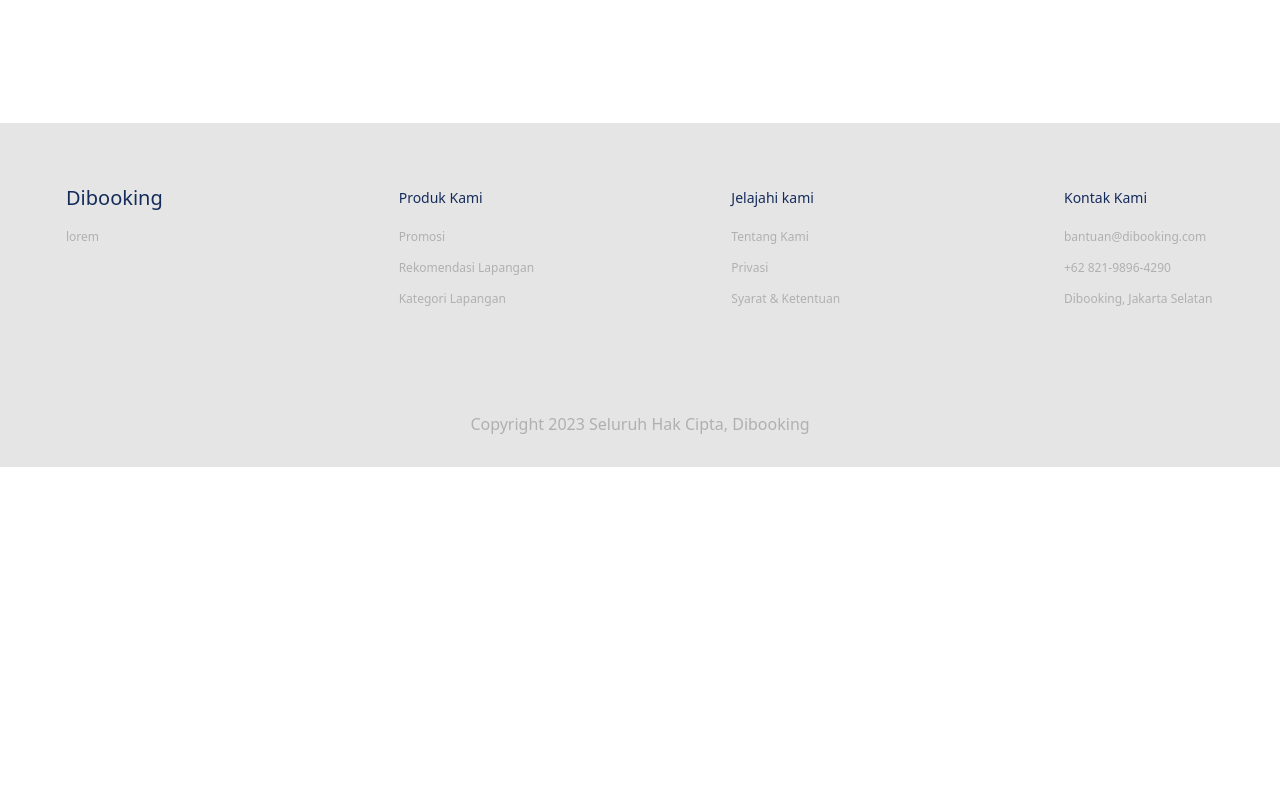
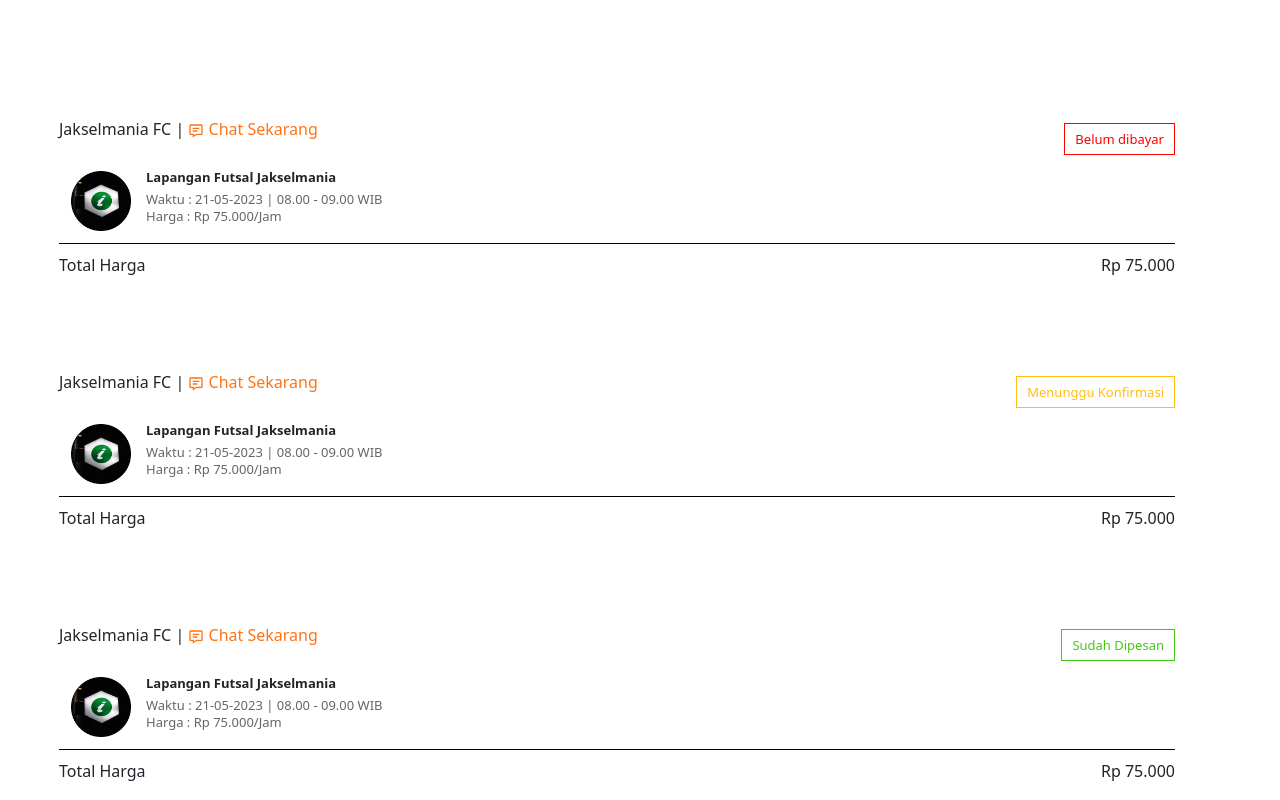
Before and after one commit to Rizqi30/Utek_Utek, a React (Create React App) app: page / in a window 1280 px wide. Shown: the part 4100-4900 px from the top of the page. Before the commit the page ends 4567 px from the top, so only its background shows below. Built offline with nearby package versions, Linux system fonts and the light colour scheme.

Commit message:
add the order page

```diff
--- a/src/App.js
+++ b/src/App.js
@@ -5,6 +5,7 @@ import Homepage from './pages/Homepage';
 import Detail from './pages/Detail';
 import Footer from './components/Footer';
 import Pembayaran from './pages/Pembayaran';
+import Order from './pages/Order';
 
 function App() {
   return (
@@ -13,6 +14,7 @@ function App() {
       <Homepage/>
       <Detail/>
       <Pembayaran/>
+      <Order/>
       <Footer/>
     </>
   );
--- /dev/null
+++ b/src/pages/Order.js
@@ -0,0 +1,227 @@
+import React from 'react';
+import { BiMessageDetail } from 'react-icons/bi';
+import Ellipse from '../assets/Ellipse 17.png';
+
+function Order() {
+  return (
+    <section
+      className='mt-1 mb-5'
+      style={{
+        height: 'fit-content',
+        maxWidth: '1200px',
+        overflow: 'hidden',
+        margin: 'auto',
+      }}
+    >
+      <div
+        className='container'
+        style={{ marginLeft: '7px', marginBottom: '90px', lineHeight: '10px' }}
+      >
+        <div className='d-flex justify-content-between'>
+          <div className='d-flex'>
+            <p>
+              <span style={{ fontWeight: "500" }}>Jakselmania FC</span> |{" "}
+              <BiMessageDetail style={{ color: "#FF7315" }} />{" "}
+              <span style={{ color: "#FF7315" }}>Chat Sekarang</span>
+            </p>
+          </div>
+          <p style={{fontSize: '13px', border: '1px solid #FF0000', padding: '10px', color: '#FF0000'}}>Belum dibayar</p>
+        </div>
+        <div
+          className="container mb-3"
+          style={{
+            display: "flex",
+            height: "fit-content",
+            maxWidth: "1200px",
+            overflow: "hidden",
+            margin: "auto",
+            borderBottom: "1px solid black",
+            paddingBottom: "10px",
+          }}
+        >
+          <img
+            src={Ellipse}
+            alt="elipse"
+            style={{ height: "60px", width: "60px" }}
+          />
+          <div className="content" style={{ alignItems: "center" }}>
+            <p
+              style={{
+                marginLeft: "15px",
+                fontWeight: "700",
+                fontSize: "13px",
+                lineHeight: "12px",
+              }}
+            >
+              Lapangan Futsal Jakselmania
+            </p>
+            <p
+              style={{
+                marginLeft: "15px",
+                color: "#666666",
+                fontSize: "13px",
+                lineHeight: "1px",
+              }}
+            >
+              Waktu : 21-05-2023 | 08.00 - 09.00 WIB
+            </p>
+            <p
+              style={{
+                marginLeft: "15px",
+                color: "#666666",
+                fontSize: "13px",
+                lineHeight: "1px",
+              }}
+            >
+              Harga : Rp 75.000/Jam
+            </p>
+          </div>
+        </div>
+        <div className='d-flex justify-content-between'>
+          <p>Total Harga</p>
+          <p>Rp 75.000</p>
+        </div>
+      </div>
+      <div
+        className='container'
+        style={{ marginLeft: '7px', marginBottom: '90px', lineHeight: '10px' }}
+      >
+        <div className='d-flex justify-content-between'>
+          <div className='d-flex'>
+            <p>
+              <span style={{ fontWeight: "500" }}>Jakselmania FC</span> |{" "}
+              <BiMessageDetail style={{ color: "#FF7315" }} />{" "}
+              <span style={{ color: "#FF7315" }}>Chat Sekarang</span>
+            </p>
+          </div>
+          <p style={{fontSize: '13px', border: '1px solid #FFBD15', padding: '10px', color: '#FFBD15'}}>Menunggu Konfirmasi</p>
+        </div>
+        <div
+          className="container mb-3"
+          style={{
+            display: "flex",
+            height: "fit-content",
+            maxWidth: "1200px",
+            overflow: "hidden",
+            margin: "auto",
+            borderBottom: "1px solid black",
+            paddingBottom: "10px",
+          }}
+        >
+          <img
+            src={Ellipse}
+            alt="elipse"
+            style={{ height: "60px", width: "60px" }}
+          />
+          <div className="content" style={{ alignItems: "center" }}>
+            <p
+              style={{
+                marginLeft: "15px",
+                fontWeight: "700",
+                fontSize: "13px",
+                lineHeight: "12px",
+              }}
+            >
+              Lapangan Futsal Jakselmania
+            </p>
+            <p
+              style={{
+                marginLeft: "15px",
+                color: "#666666",
+                fontSize: "13px",
+                lineHeight: "1px",
+              }}
+            >
+              Waktu : 21-05-2023 | 08.00 - 09.00 WIB
+            </p>
+            <p
+              style={{
+                marginLeft: "15px",
+                color: "#666666",
+                fontSize: "13px",
+                lineHeight: "1px",
+              }}
+            >
+              Harga : Rp 75.000/Jam
+            </p>
+          </div>
+        </div>
+        <div className='d-flex justify-content-between'>
+          <p>Total Harga</p>
+          <p>Rp 75.000</p>
+        </div>
+      </div>
+      <div
+        className='container'
+        style={{ marginLeft: '7px', marginBottom: '90px', lineHeight: '10px' }}
+      >
+        <div className='d-flex justify-content-between'>
+          <div className='d-flex'>
+            <p>
+              <span style={{ fontWeight: "500" }}>Jakselmania FC</span> |{" "}
+              <BiMessageDetail style={{ color: "#FF7315" }} />{" "}
+              <span style={{ color: "#FF7315" }}>Chat Sekarang</span>
+            </p>
+          </div>
+          <p style={{fontSize: '13px', border: '1px solid #43C914', padding: '10px', color: '#43C914'}}>Sudah Dipesan</p>
+        </div>
+        <div
+          className="container mb-3"
+          style={{
+            display: "flex",
+            height: "fit-content",
+            maxWidth: "1200px",
+            overflow: "hidden",
+            margin: "auto",
+            borderBottom: "1px solid black",
+            paddingBottom: "10px",
+          }}
+        >
+          <img
+            src={Ellipse}
+            alt="elipse"
+            style={{ height: "60px", width: "60px" }}
+          />
+          <div className="content" style={{ alignItems: "center" }}>
+            <p
+              style={{
+                marginLeft: "15px",
+                fontWeight: "700",
+                fontSize: "13px",
+                lineHeight: "12px",
+              }}
+            >
+              Lapangan Futsal Jakselmania
+            </p>
+            <p
+              style={{
+                marginLeft: "15px",
+                color: "#666666",
+                fontSize: "13px",
+                lineHeight: "1px",
+              }}
+            >
+              Waktu : 21-05-2023 | 08.00 - 09.00 WIB
+            </p>
+            <p
+              style={{
+                marginLeft: "15px",
+                color: "#666666",
+                fontSize: "13px",
+                lineHeight: "1px",
+              }}
+            >
+              Harga : Rp 75.000/Jam
+            </p>
+          </div>
+        </div>
+        <div className='d-flex justify-content-between'>
+          <p>Total Harga</p>
+          <p>Rp 75.000</p>
+        </div>
+      </div>
+    </section>
+  )
+}
+
+export default Order
```
